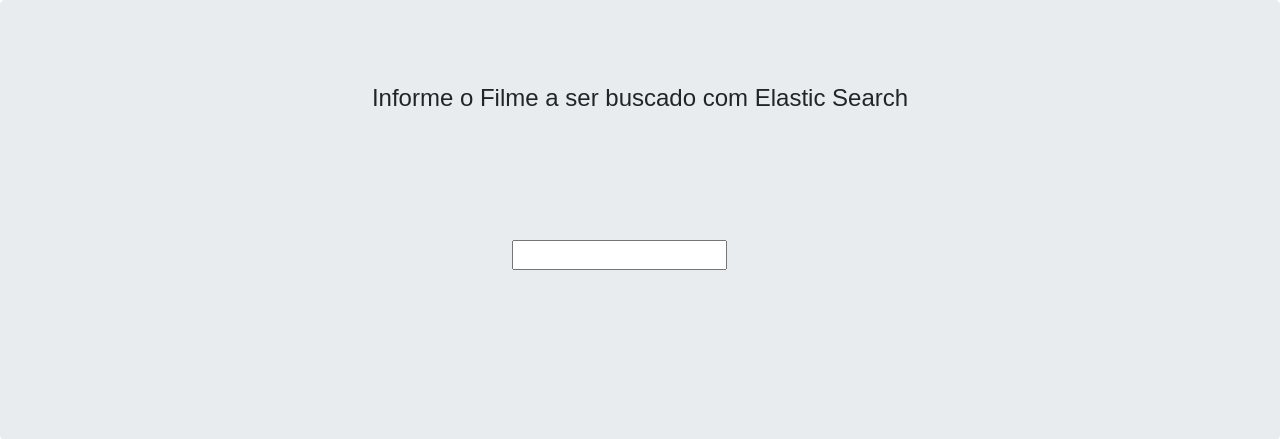
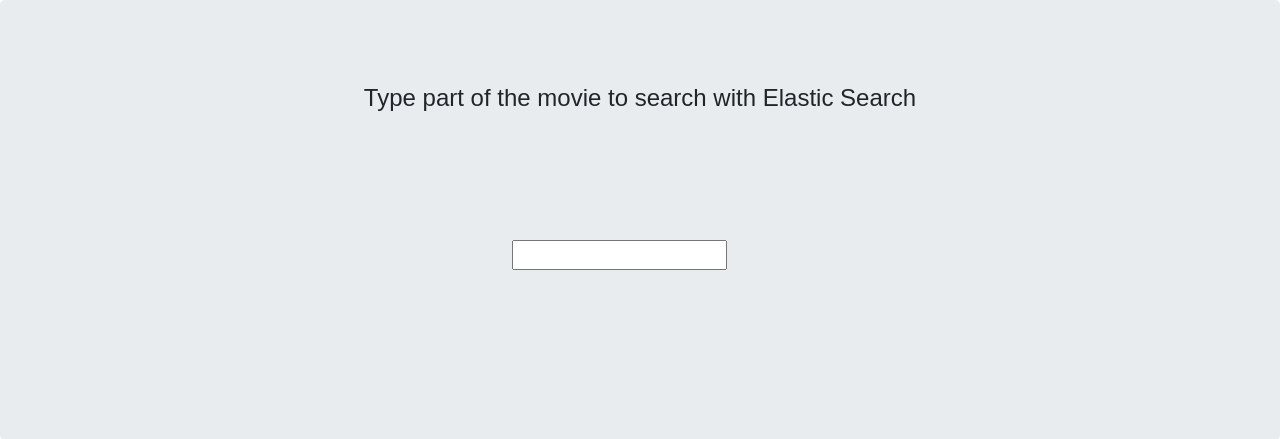
Before and after one commit to paulomiranda10/data, a Flask app: page / in a window 1280 px wide. Shown: the top 439 px of the page. Run offline with Flask 2, Linux system fonts and the light colour scheme; some libraries are stand-ins or nearby versions.

Commit message:
Documentation and review

```diff
--- a/seach-autocomplete/frontend/templates/home.html
+++ b/seach-autocomplete/frontend/templates/home.html
@@ -19,7 +19,7 @@
 <body>
 
 <div style="height: 55vh;" class="jumbotron ui-widget">
-    <h4 style="text-align: center;padding: 20px;">Informe o Filme a ser buscado com Elastic Search</h4>
+    <h4 style="text-align: center;padding: 20px;">Type part of the movie to search with Elastic Search</h4>
     <div style="position:absolute; left: 40%;top: 30%">
         <input id="source" />
         <div id="result"></div>
```
Also changed, not shown: seach-autocomplete/README.md, seach-autocomplete/pic1.png (added), seach-autocomplete/pic2.png (added), seach-autocomplete/pic3.png (added), seach-autocomplete/pic4.png (added), seach-autocomplete/pic5.png (added).
